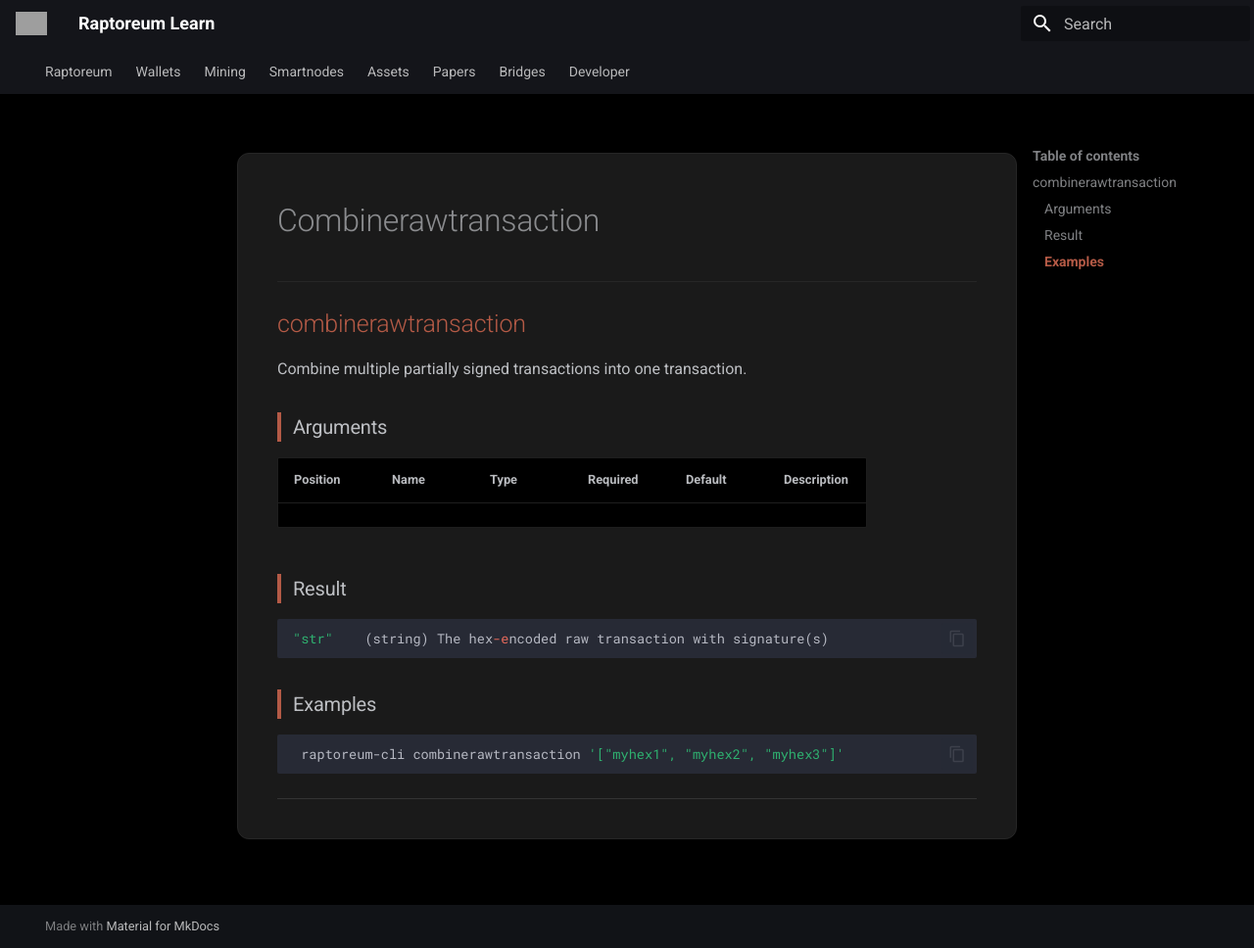
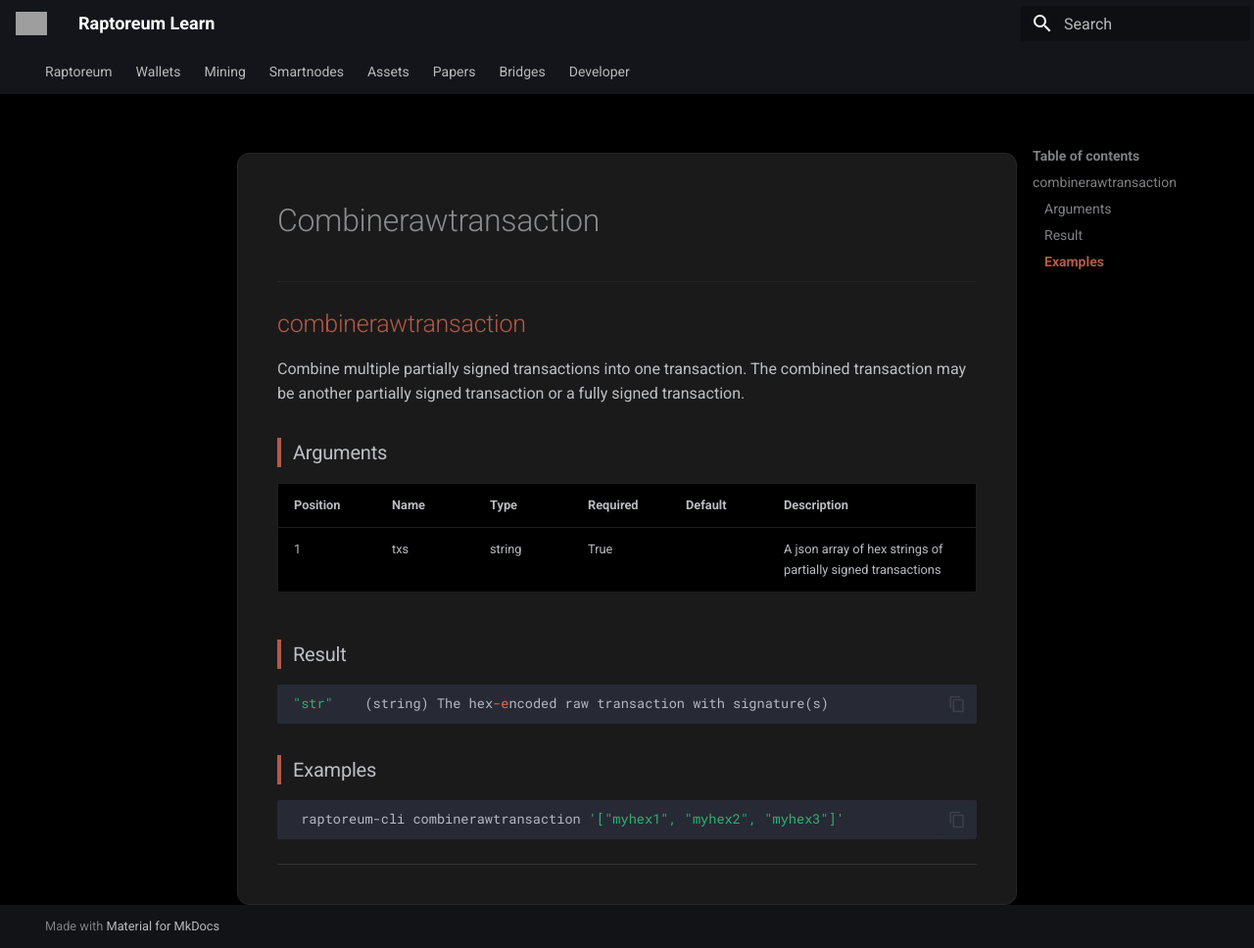
Before and after one commit to Raptor3um/learn-raptoreum, an MkDocs documentation site: the page built from docs/dev/rpc/includes/combinerawtransaction.md, in a window 1280 px wide and 968 px high. Shown: the whole window at 98% size. Built offline with MkDocs 1.6.1 and Material for MkDocs 9.7.7, drawn with Linux system fonts in a browser that asks for light colours; grey boxes are pictures that could not be loaded.

Commit message:
Update combinerawtransaction.md

```diff
--- a/docs/dev/rpc/includes/combinerawtransaction.md
+++ b/docs/dev/rpc/includes/combinerawtransaction.md
@@ -1,11 +1,14 @@
 ## combinerawtransaction
 
 Combine multiple partially signed transactions into one transaction.
+The combined transaction may be another partially signed transaction or a
+fully signed transaction.
 
 ### Arguments
 
 | Position | Name | Type | Required | Default | Description |
 | :--- | :--- | :--- | :--- | :--- | :--- |
+| 1 | txs | string | True |   | A json array of hex strings of partially signed transactions |
 
 
 ### Result
```
